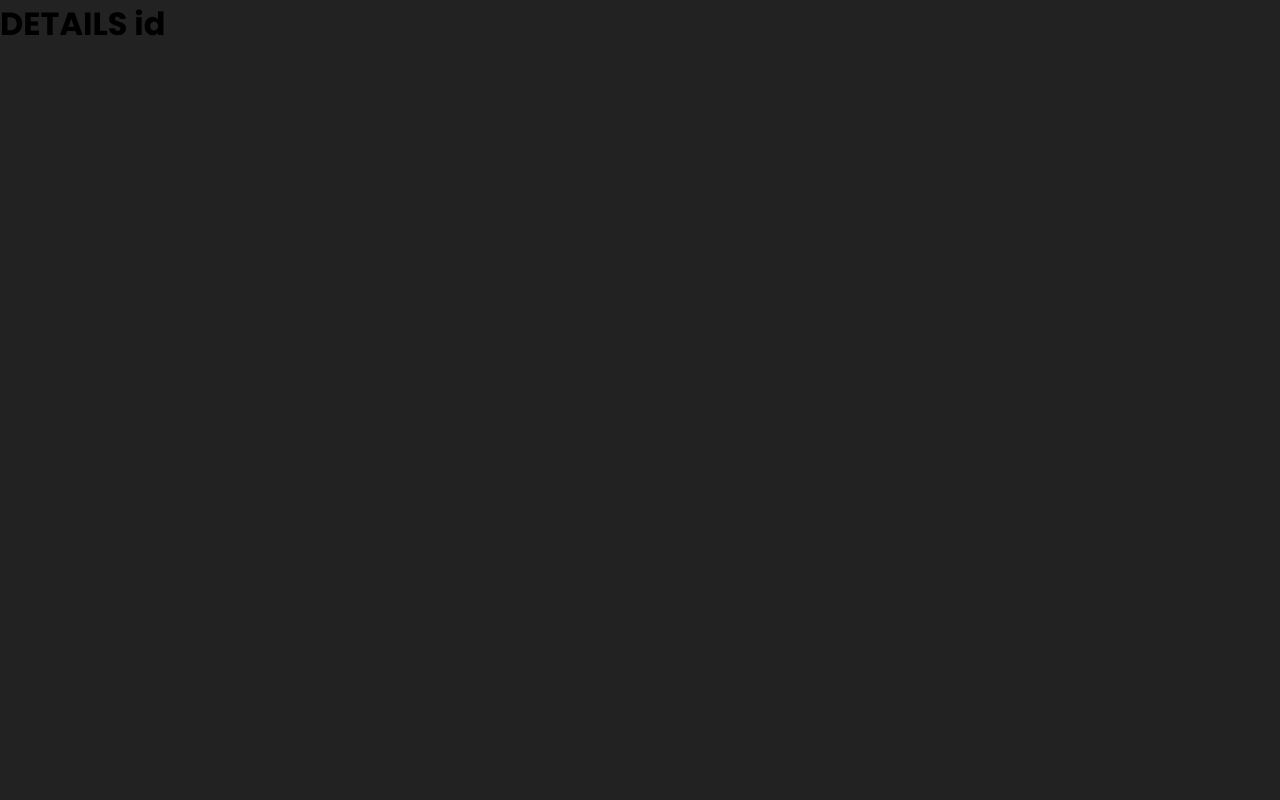
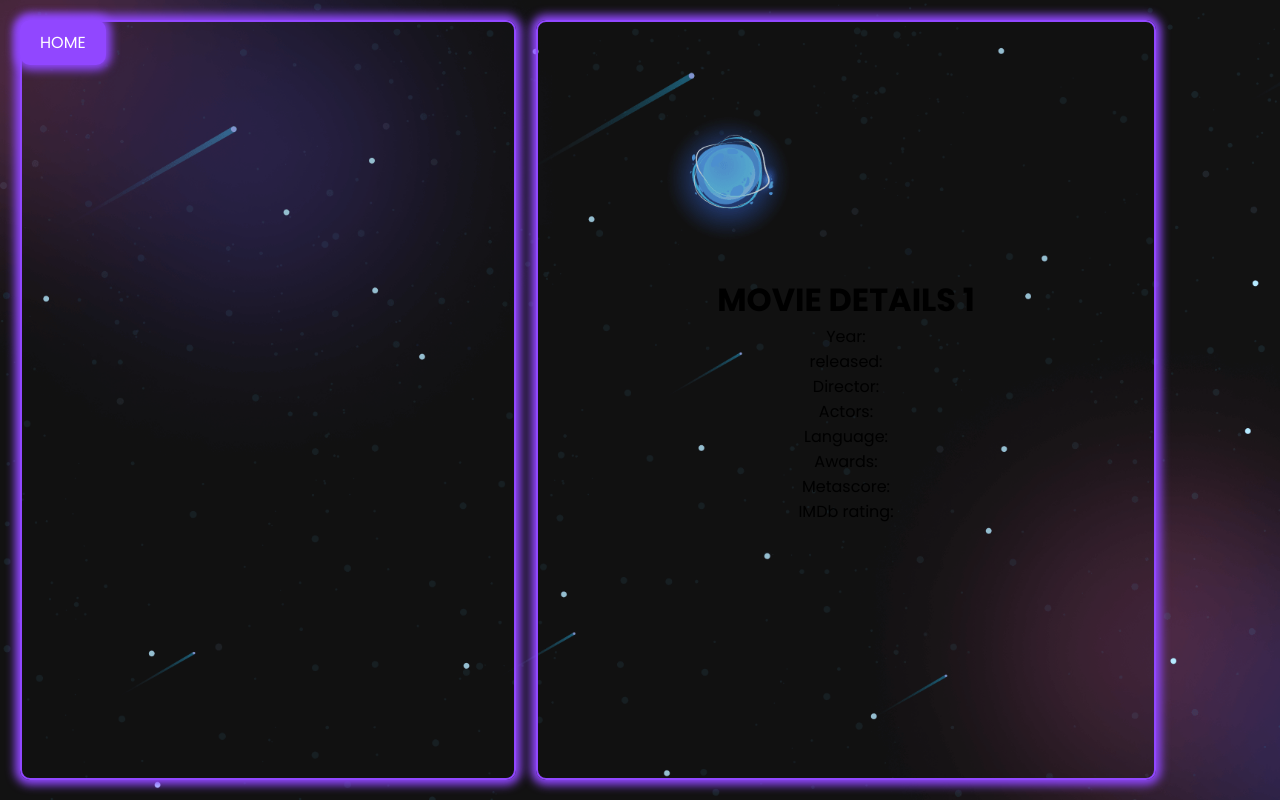
Before and after one commit to juansefdz/movie_browser_VUE, a Vue app: page /movies/1 in a window 1280 px wide. Built offline with nearby package versions, Linux system fonts and the light colour scheme.

Commit message:
moviesDetails update

```diff
--- a/src/components/movies/CardMovies.vue
+++ b/src/components/movies/CardMovies.vue
@@ -3,11 +3,11 @@
     <h3 class="titleCard">{{ props.title }}</h3>
     <img :src="props.poster" :alt="props.title" />
     <p>
-      <span>Año:</span>
+      <span>Year:</span>
       {{ props.year }}
     </p>
     <p>
-      <span>Tipo:</span>
+      <span>Type:</span>
       {{ props.type }}
     </p>
     <RouterLink :to ="{name:'movie-details', params:{id:props.id}}">More Details</RouterLink>
--- a/src/pages/MovieDetails.vue
+++ b/src/pages/MovieDetails.vue
@@ -1,11 +1,133 @@
 <template>
-  <h1>DETAILS id</h1>
+  <div class="movie-details-container">
+    <button class="button-home">HOME</button>
+    <div class="pic-container">
+      <img :src="props.poster" :alt="props.title" />
+    </div>
+    <div class="movies-details">
+      <h1>MOVIE DETAILS {{ movieId }}</h1>
+      <h1>{{ props.title }}</h1>
+      <p>
+        <span>Year:</span>
+        {{ props.year }}
+      </p>
+      <p>
+        <span>released:</span>
+        {{ props.released }}
+      </p>
+      <p>
+        <span>Director:</span>
+        {{ props.director }}
+      </p>
+      <p>
+        <span>Actors:</span>
+        {{ props.Actors }}
+      </p>
+      <p>
+        <span>Language:</span>
+        {{ props.language }}
+      </p>
+      <p>
+        <span>Awards:</span>
+        {{ props.Awards }}
+      </p>
+      <p>
+        <span>Metascore:</span>
+        {{ props.Metascore }}
+      </p>
+      <p>
+        <span>IMDb rating:</span>
+        {{ props.imdbRating }}
+      </p>
+    </div>
+  </div>
 </template>
 
 <script setup lang="ts">
 import { useRoute } from "vue-router";
 const route = useRoute();
 const movieId = route.params.id;
+
+interface IProps {
+  title: string;
+  poster: string;
+  year: string;
+  released: string;
+  director: string;
+  Actors: string;
+  language: string;
+  Awards: string;
+  Metascore: string;
+  imdbRating: string;
+}
+
+const props = defineProps<IProps>();
 </script>
+<style lang="scss" scoped>
+.button-home {
+  position: absolute; /* Cambio a absolute para mejorar la posición */
+  top: 20px;
+  left: 20px;
+  background-color: $primary;
+  color: white;
+  border: none;
+  padding: 10px 20px;
+  font-size: 16px;
+  cursor: pointer;
+  border-radius: 10px;
+  box-shadow: 0 0 10px 5px $primary;
+}
 
-<style lang="scss" scoped></style>
+.movie-details-container {
+  width: 100vw;
+  height: 100vh;
+  background-image: url("@/assets/images/banner-bg.png");
+  background-size: cover;
+  display: flex;
+  flex-direction: row;
+  align-items: center;
+  gap: 20px;
+  padding: 20px;
+  box-sizing: border-box;
+
+  .pic-container {
+    width: 40%;
+    height: 100%;
+    background-color: rgba(16, 15, 15, 0.2);
+    border: 2px solid $primary;
+    border-radius: 10px;
+    box-shadow: 0 0 10px 5px $primary;
+    display: flex;
+    justify-content: center;
+    align-items: center;
+
+    img {
+      max-width: 100%;
+      border-radius: 8px;
+    }
+  }
+
+  .movies-details {
+    width: 50%;
+    height: 100%;
+    background-color: rgba(16, 15, 15, 0.2);
+    border: 2px solid $primary;
+    border-radius: 10px;
+    box-shadow: 0 0 10px 5px $primary;
+    display: flex;
+    flex-direction: column;
+    justify-content: center;
+    align-items: center;
+    padding: 20px;
+    text-align: center;
+    overflow-y: auto;
+    .p {
+      color: $white;
+      span {
+        color: $primary;
+        font-weight: bold;
+      }
+    }
+  }
+}
+</style>
```
